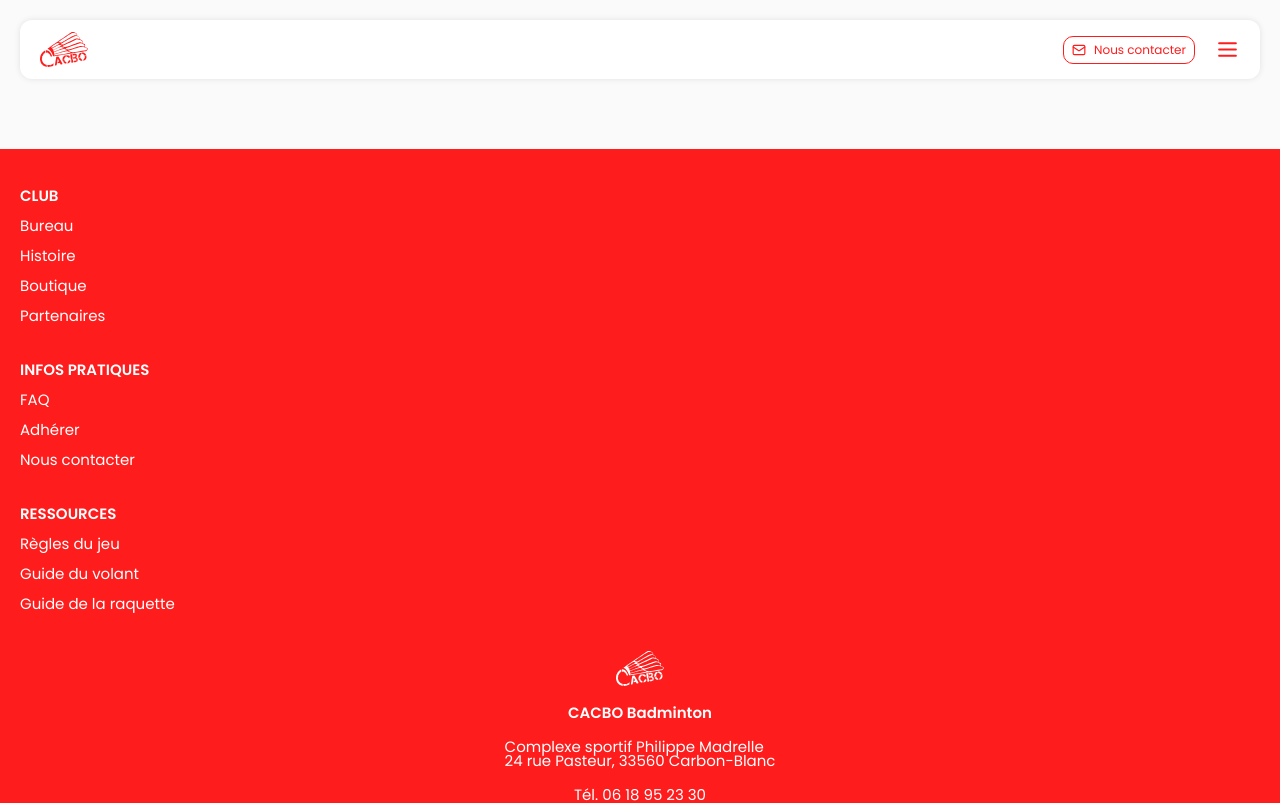
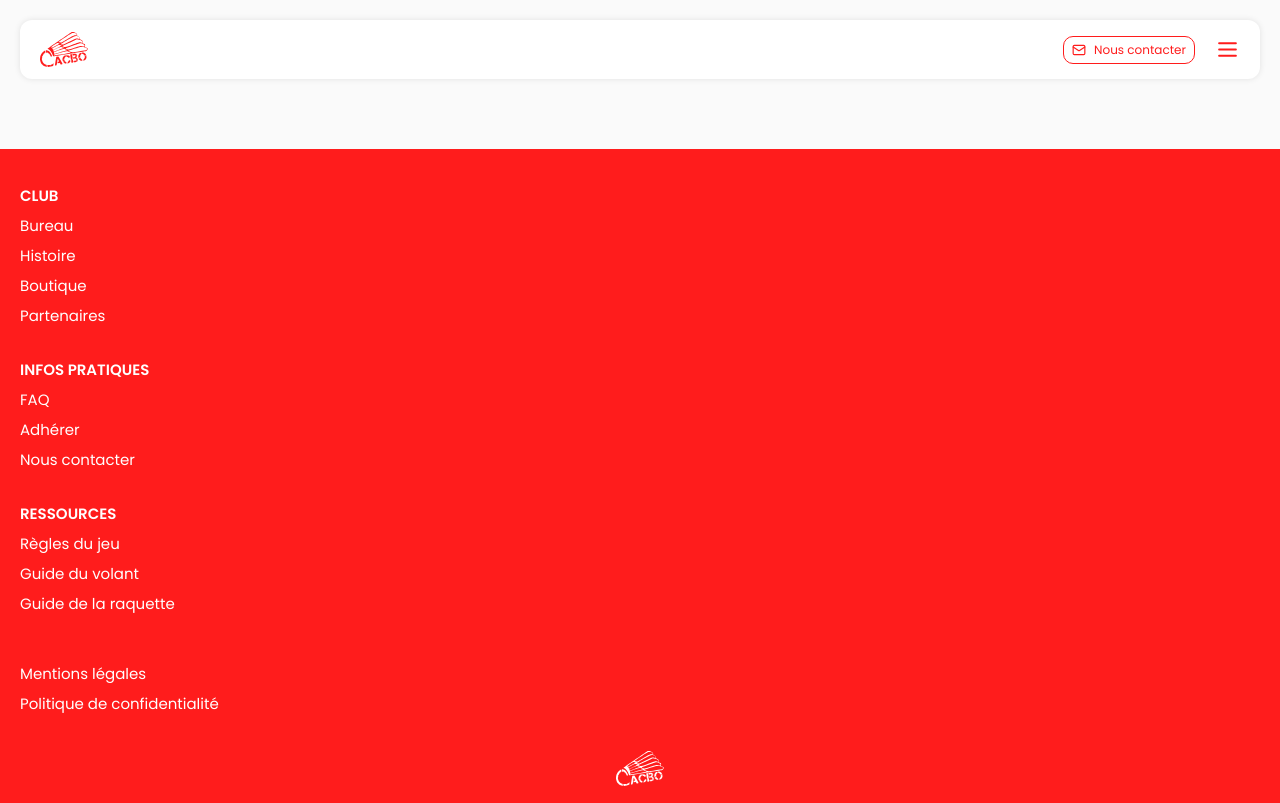
Before and after one commit to Matsuel/CACBO-Badminton, a Next.js app: page /faq in a window 1280 px wide. Shown: the top 803 px of the page. Built offline with nearby package versions, Linux system fonts and the light colour scheme; a web font is replaced by a local one.

Commit message:
Map dans le footer

```diff
--- a/src/components/Footer.tsx
+++ b/src/components/Footer.tsx
@@ -1,4 +1,4 @@
-import { socials } from '@/constantes/footer'
+import { footerLinks, socials } from '@/constantes/footer'
 import { textVariants } from '@/constantes/theme'
 import Image from 'next/image'
 import Link from 'next/link'
@@ -10,53 +10,19 @@ const Footer = () => {
 
     return (
         <footer className='w-full h-auto flex flex-col gap-10 p-5 pt-10 bg-redcolor'>
-            <div className='w-auto h-auto flex flex-col gap-4'>
-                <h4 className={`${textVariants.footer} font-semibold`}>
-                    CLUB
-                </h4>
-                <Link href="/bureau" className={`${textVariants.footer}`}>
-                    Bureau
-                </Link>
-                <Link href="/histoire" className={`${textVariants.footer}`}>
-                    Histoire
-                </Link>
-                <Link href="/boutique" className={`${textVariants.footer}`}>
-                    Boutique
-                </Link>
-                <Link href="/partenaires" className={`${textVariants.footer}`}>
-                    Partenaires
-                </Link>
-            </div>
 
-            <div className='w-auto h-auto flex flex-col gap-4'>
-                <h4 className={`${textVariants.footer} font-semibold`}>
-                    INFOS PRATIQUES
-                </h4>
-                <Link href="/faq" className={`${textVariants.footer}`}>
-                    FAQ
-                </Link>
-                <Link href="/adherer" className={`${textVariants.footer}`}>
-                    Adhérer
-                </Link>
-                <Link href="/contact" className={`${textVariants.footer}`}>
-                    Nous contacter
-                </Link>
-            </div>
-
-            <div className='w-auto h-auto flex flex-col gap-4'>
-                <h4 className={`${textVariants.footer} font-semibold`}>
-                    RESSOURCES
-                </h4>
-                <Link href="/regles" className={`${textVariants.footer}`}>
-                    Règles du jeu
-                </Link>
-                <Link href="/volant" className={`${textVariants.footer}`}>
-                    Guide du volant
-                </Link>
-                <Link href="/raquette" className={`${textVariants.footer}`}>
-                    Guide de la raquette
-                </Link>
-            </div>
+            {footerLinks.map(section => (
+                <div className='w-auto h-auto flex flex-col gap-4' key={section.title}>
+                    <h4 className={`${textVariants.footer} font-semibold`}>
+                        {section.title}
+                    </h4>
+                    {section.links.map(link => (
+                        <Link href={link.link} className={`${textVariants.footer}`} key={link.title}>
+                            {link.title}
+                        </Link>
+                    ))}
+                </div>
+            ))}
 
             <div className='w-full h-auto flex flex-col items-center gap-5'>
                 <Image
@@ -125,8 +91,6 @@ const Footer = () => {
 
                     </div>
                 </div>
-
-                {/* Liens et section membre de ... */}
             </div>
 
         </footer>
--- a/src/constantes/footer.tsx
+++ b/src/constantes/footer.tsx
@@ -21,3 +21,74 @@ export const socials = [
         icon: <HelloAsso size={16} />
     }
 ]
+
+export const footerLinks = [
+    {
+        title: "CLUB",
+        links: [
+            {
+                title: "Bureau",
+                link: "/bureau"
+            },
+            {
+                title: "Histoire",
+                link: "/histoire"
+            },
+            {
+                title: "Boutique",
+                link: "/boutique"
+            },
+            {
+                title: "Partenaires",
+                link: "/partenaires"
+            }
+        ]
+    },
+    {
+        title: "INFOS PRATIQUES",
+        links: [
+            {
+                title: "FAQ",
+                link: "/faq"
+            },
+            {
+                title: "Adhérer",
+                link: "/adherer"
+            },
+            {
+                title: "Nous contacter",
+                link: "/contact"
+            }
+        ]
+    },
+    {
+        title: "RESSOURCES",
+        links: [
+            {
+                title: "Règles du jeu",
+                link: "/regles"
+            },
+            {
+                title: "Guide du volant",
+                link: "/volant"
+            },
+            {
+                title: "Guide de la raquette",
+                link: "/raquette"
+            }
+        ]
+    },
+    {
+        title: "",
+        links: [
+            {
+                title: "Mentions légales",
+                link: "/mentions-legales"
+            },
+            {
+                title: "Politique de confidentialité",
+                link: "/politiques"
+            }
+        ]
+    }
+]
```
